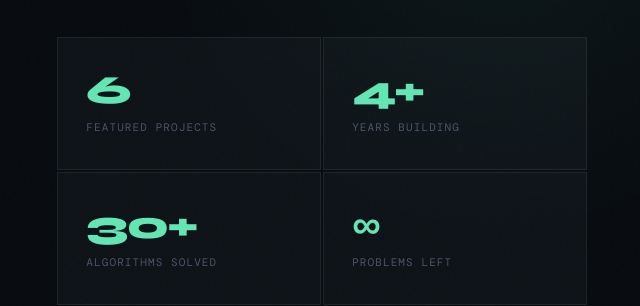
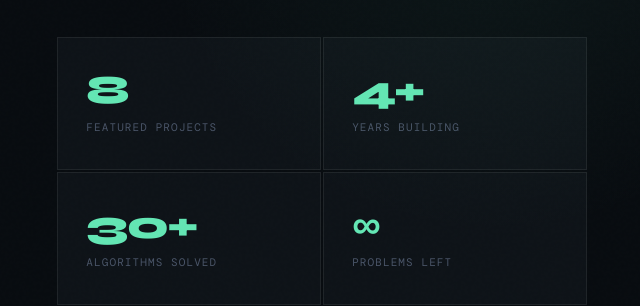
Before and after one commit to tshidzi02/mutshidzi-portfolio, a plain HTML site: page index.html in a window 1280 px wide. Shown: the part 259-565 px from the top of the page, 633-1273 px from the left. Drawn offline with nearby package versions, Linux system fonts and the light colour scheme; a web font is replaced by a local one.

Commit message:
Update featured projects stat number from 6 to 8

```diff
--- a/index.html
+++ b/index.html
@@ -707,7 +707,7 @@
 
   <div class="hero-stats">
     <div class="stat-card">
-      <div class="stat-number">6</div>
+      <div class="stat-number">8</div>
       <div class="stat-label">Featured Projects</div>
     </div>
     <div class="stat-card">
```
